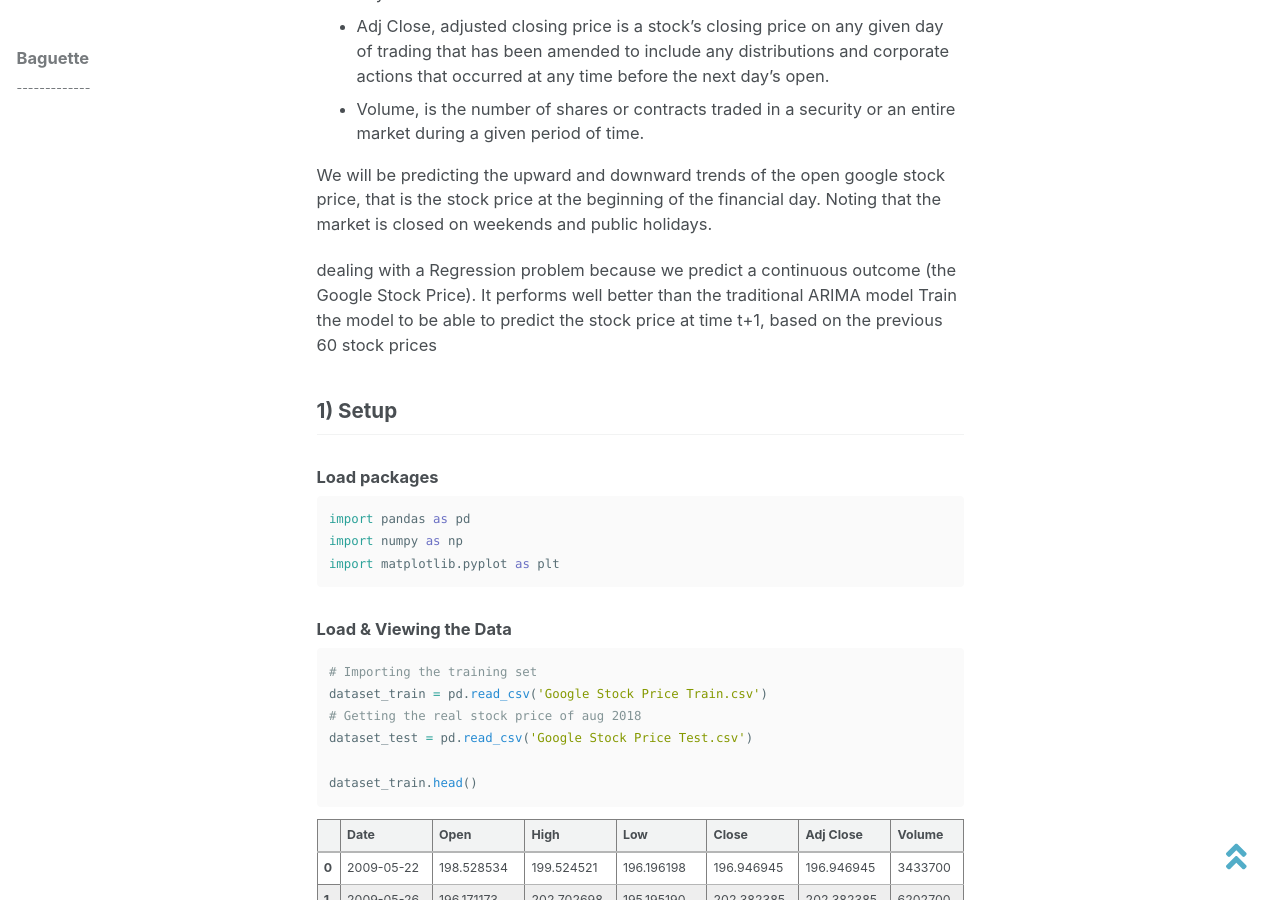
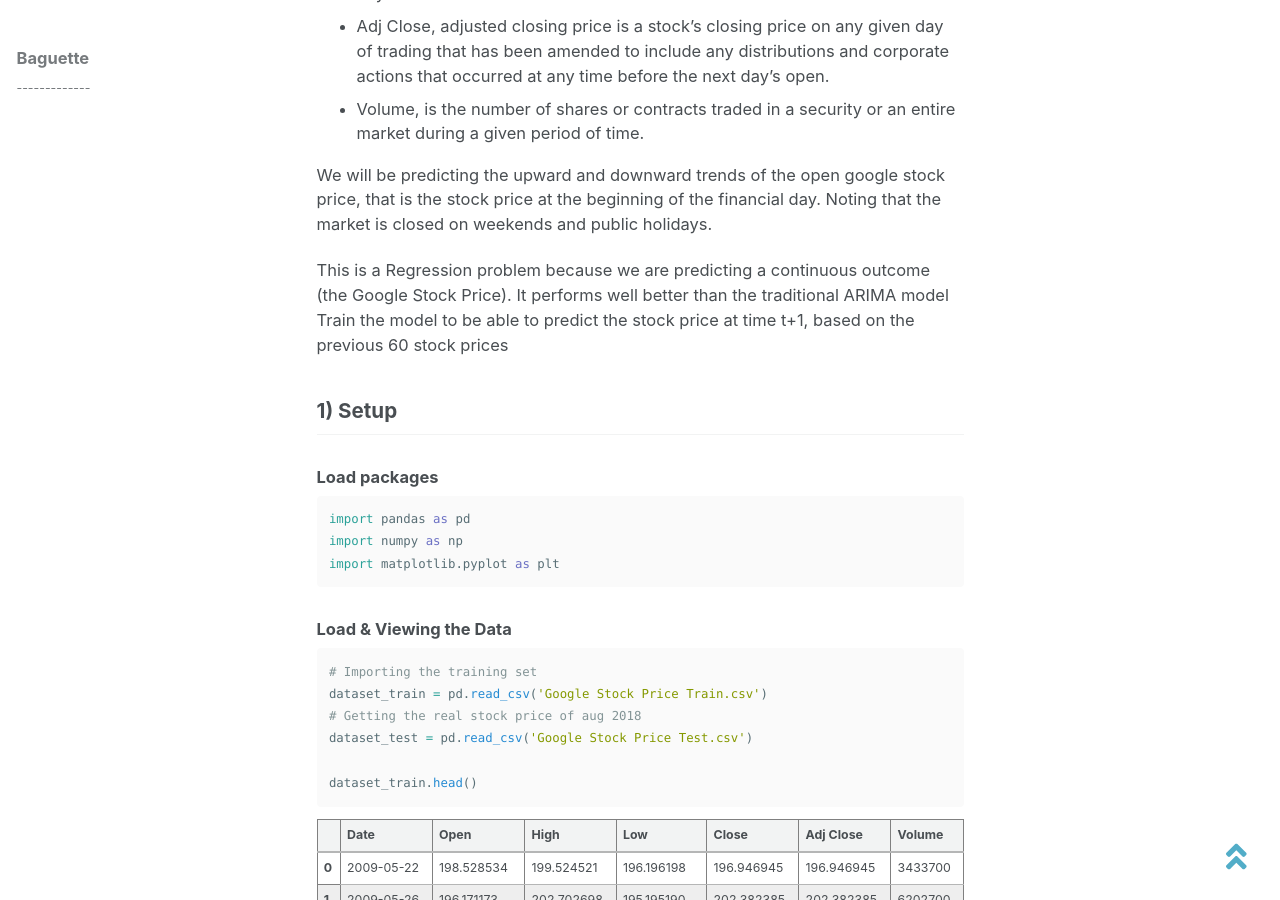
Before and after one commit to baguettexci/baguettexci.gituhb.io, a Jekyll site: the page built from _posts/2018-10-24-Google-Stock-Price.md, in a window 1280 px wide and 900 px high, scrolled down 428 px. Built offline with Jekyll 4.4.1, drawn with Linux system fonts in a browser that asks for light colours; nearby versions of some CDN libraries; formulas are drawn with MathJax 3.

Commit message:
Update 2018-10-24-Google-Stock-Price.md

```diff
--- a/_posts/2018-10-24-Google-Stock-Price.md
+++ b/_posts/2018-10-24-Google-Stock-Price.md
@@ -21,7 +21,7 @@ The variables in the dataset are:
 We will be predicting the upward and downward trends of the open google stock price, that is the stock price at the beginning of the financial day. Noting that the market is closed on weekends and public holidays.
 
 
- dealing with a Regression problem because we predict a continuous outcome (the Google Stock Price).
+This is a Regression problem because we are predicting a continuous outcome (the Google Stock Price).
 It performs well better than the traditional ARIMA model
 Train the model to be able to predict the stock price at time t+1, based on the previous 60 stock prices
 
```
